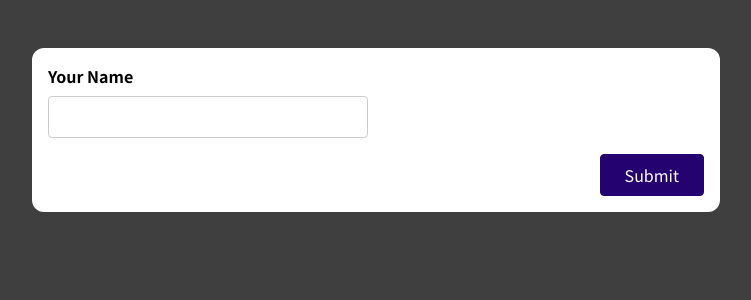
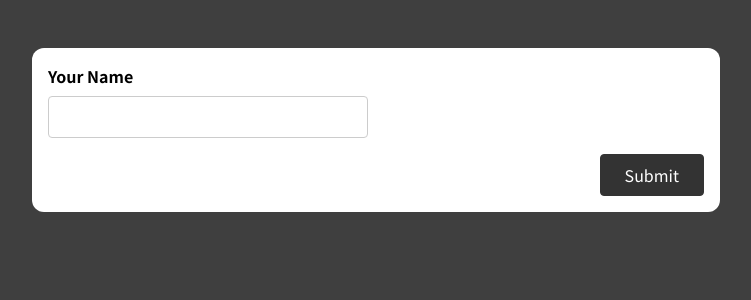
Before and after one commit to andriusdulevicius/form-validation-react, a React (Create React App) app: page / in a window 1280 px wide. Shown: the top 300 px of the page, without its empty margins (264-1015 px from the left). Built offline with nearby package versions, Linux system fonts and the light colour scheme.

Commit message:
all form validation, disabled done

```diff
--- a/src/components/SimpleInput.jsx
+++ b/src/components/SimpleInput.jsx
@@ -1,50 +1,44 @@
-import { useState, useRef } from 'react';
+import { useState, useEffect } from 'react';
 const SimpleInput = (props) => {
   const [enteredName, setEnteredName] = useState('');
+  // const [enteredNameIsValid, setEnteredNameIsValid] = useState(false);
   const [enteredNameIsTouched, setEnteredNameIsTouched] = useState(false);
-  const [enteredNameIsValid, setEnteredNameIsValid] = useState(false);
-  const nameInputRef = useRef();
+  const [formIsValid, setFormIsValid] = useState(false);
+
+  const enteredNameIsValid = enteredName.trim() !== '';
+  const nameInputIsInvalid = !enteredNameIsValid && enteredNameIsTouched;
+
+  useEffect(() => {
+    enteredNameIsValid ? setFormIsValid(true) : setFormIsValid(false);
+  }, [enteredNameIsValid]); //use Effect pasikeis tik [] pasikeitus paduotai value
+
   const nameChangeHandler = (e) => {
     setEnteredName(e.target.value);
   };
+
   const formSubmissionhandler = (e) => {
     e.preventDefault();
     //formos siuntimas reiskia , kad visi laukai yra paliesti
     setEnteredNameIsTouched(true);
-    // validacija
-    if (enteredName.trim() === '') {
-      setEnteredNameIsValid(false);
-      return console.log(`Field cannot be empty`);
-    }
-    console.log('form submission in progress');
-    // naudojant ref gauti ivesties lauko reiksme
-    // jis naudojamas retais atvejais, nerekomenduojama updatinti dom per ref
-    const enteredValue = nameInputRef.current.value;
-    console.log('value using ref: ', enteredValue);
+    if (!enteredNameIsValid) return;
     setEnteredName('');
-    setEnteredNameIsValid(true);
+    setEnteredNameIsTouched(false);
   };
 
   const nameInputBlurHandler = () => {
     setEnteredNameIsTouched(true);
+    if (!enteredNameIsValid) return;
   };
-  const nameInputIsInvalid = !enteredNameIsValid && enteredNameIsTouched;
+
   return (
     <form onSubmit={formSubmissionhandler}>
       <div className={'form-control ' + (nameInputIsInvalid && 'invalid')}>
         <label htmlFor='name'>Your Name</label>
-        <input
-          ref={nameInputRef}
-          onChange={nameChangeHandler}
-          onBlur={nameInputBlurHandler}
-          type='text'
-          id='name'
-          value={enteredName}
-        />
+        <input onChange={nameChangeHandler} onBlur={nameInputBlurHandler} type='text' id='name' value={enteredName} />
         {nameInputIsInvalid && <p className='error-text'>Name must not be empty</p>}
       </div>
       <div className='form-actions'>
-        <button>Submit</button>
+        <button disabled={!formIsValid}>Submit</button>
       </div>
     </form>
   );
--- a/src/index.css
+++ b/src/index.css
@@ -79,6 +79,13 @@ button:active {
   border-color: #33059e;
 }
 
+button:disabled,
+button:disabled:hover {
+  background-color: #333;
+  border-color: #333;
+  cursor: not-allowed;
+}
+
 .form-actions {
   text-align: right;
 }
```
Also changed, not shown: 1 other file (tests, documents, lock files or other folders).
